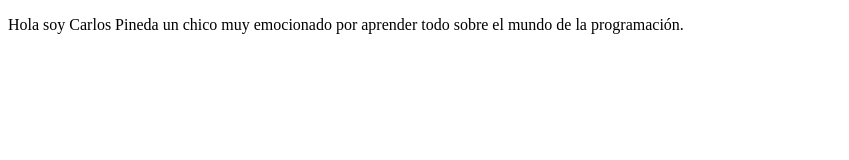
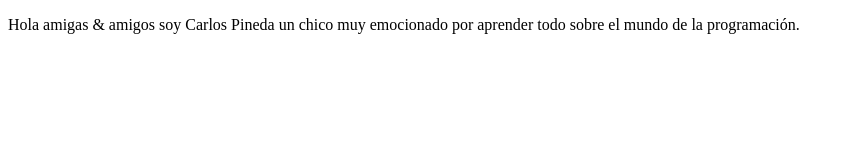
Before and after one commit to CarlosPineda63/ProyectoPrework, a plain HTML site: page index.html in a window 1280 px wide. Shown: the whole page, without its empty margins (0-849 px from the left). Drawn offline with Linux system fonts and the light colour scheme.

Commit message:
Cambios en el parrafo

```diff
--- a/index.html
+++ b/index.html
@@ -8,7 +8,7 @@
 </head>
 <body>
     <p>
-        Hola soy Carlos Pineda un chico muy emocionado por aprender
+        Hola amigas & amigos soy Carlos Pineda un chico muy emocionado por aprender
         todo sobre el mundo de la programación.
     </p>
 
```
